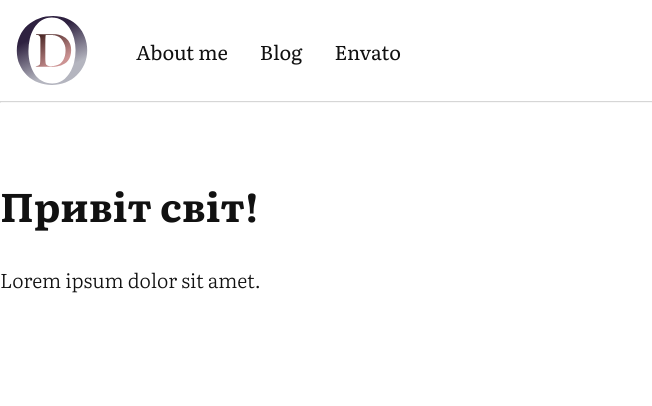
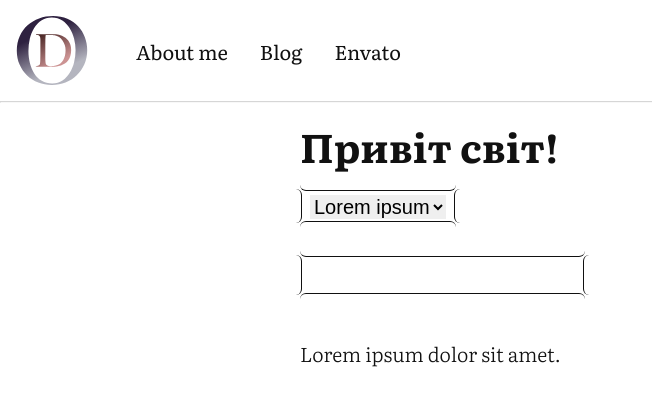
Before and after one commit to OlehDutchenko/oleh-dutchenko.dev, a Next.js app: page /en in a window 1280 px wide. Shown: the top 406 px of the page, without its empty margins (0-652 px from the left). Built offline with nearby package versions, Linux system fonts and the light colour scheme; a web font is replaced by a local one.

Commit message:
Make test example with controls customization

```diff
--- a/app/[locale]/page.tsx
+++ b/app/[locale]/(homepage)/page.tsx
@@ -8,10 +8,27 @@ export function generateStaticParams(): LocaleParam[] {
 
 export default function Homepage(props: PageProps): React.ReactElement {
 	return (
-		<main>
+		<main style={{ maxWidth: 680, margin: '0 auto' }}>
 			<header>
 				<h1>Привіт світ!</h1>
 			</header>
+			<div className="control">
+				<div>
+					<select>
+						<option value="xx">Lorem ipsum</option>
+						<option value="yy">Lorem ipsum</option>
+					</select>
+				</div>
+			</div>
+
+			<br />
+			<br />
+
+			<div className="control">
+				<div>
+					<input type="text" />
+				</div>
+			</div>
 			<p>Lorem ipsum dolor sit amet.</p>
 		</main>
 	);
--- a/app/_layout/MainLayout/components/Nav/useNavItems.ts
+++ b/app/_layout/MainLayout/components/Nav/useNavItems.ts
@@ -19,7 +19,7 @@ export function useNavItems(params: Params): Item[] {
 	return [
 		{
 			key: 'about',
-			href: href.make('/'),
+			href: href.make('/about'),
 			label: translations.nav.about,
 		},
 		{
--- a/app/globals.css
+++ b/app/globals.css
@@ -12,12 +12,87 @@ body {
 	color: var(--color);
 }
 
+.control {
+	position: relative;
+	display: inline-flex;
+	--radius: 6px;
+	--shift: -2px;
+	--border: 1px solid;
+
+	&:focus-within {
+		--shift: 2px;
+		--border: 2px solid blue;
+	}
+
+	&::before,
+	&::after,
+	& div::before,
+	& div::after {
+		content: '';
+		position: absolute;
+		border-radius: var(--radius);
+		transition: 0.15s ease-in-out;
+		pointer-events: none;
+	}
+
+	&::before,
+	&::after {
+		left: 0;
+		width: 100%;
+		height: calc(var(--radius) * 2);
+	}
+
+	&::before {
+		bottom: 100%;
+		margin-bottom: var(--shift);
+		border-bottom: var(--border);
+	}
+
+	&::after {
+		top: 100%;
+		margin-top: var(--shift);
+		border-top: var(--border);
+	}
+
+	& div::before,
+	& div::after {
+		top: 0;
+		height: 100%;
+		width: calc(var(--radius) * 2);
+	}
+
+	& div::before {
+		right: 100%;
+		margin-right: var(--shift);
+		border-right: var(--border);
+	}
+
+	& div::after {
+		left: 100%;
+		margin-left: var(--shift);
+		border-left: var(--border);
+	}
+
+	& select,
+	& input {
+		border-width: 0;
+		font-size: inherit;
+		line-height: inherit;
+		margin: 4px 10px;
+		padding: 0;
+
+		&:focus {
+			outline: none;
+		}
+	}
+}
+
 main {
 	font-size: 1.25rem;
 	line-height: 1.6em;
 	font-weight: 300;
 
-	& * {
+	& p {
 		margin-top: 2.14em;
 	}
 
```
Also changed, not shown: app/[locale]/envato/page.tsx (added, +18 -0 lines), app/[locale]/about/content.en.md (renamed from app/[locale]/inner-2/content.en.md), app/[locale]/about/content.uk.md (renamed from app/[locale]/inner-2/content.uk.md), app/[locale]/about/getMDContent.ts (renamed from app/[locale]/inner-2/getMDContent.ts), app/[locale]/about/page.tsx (renamed from app/[locale]/inner-2/page.tsx), app/[locale]/blog/page.tsx (renamed from app/[locale]/inner/page.tsx).
